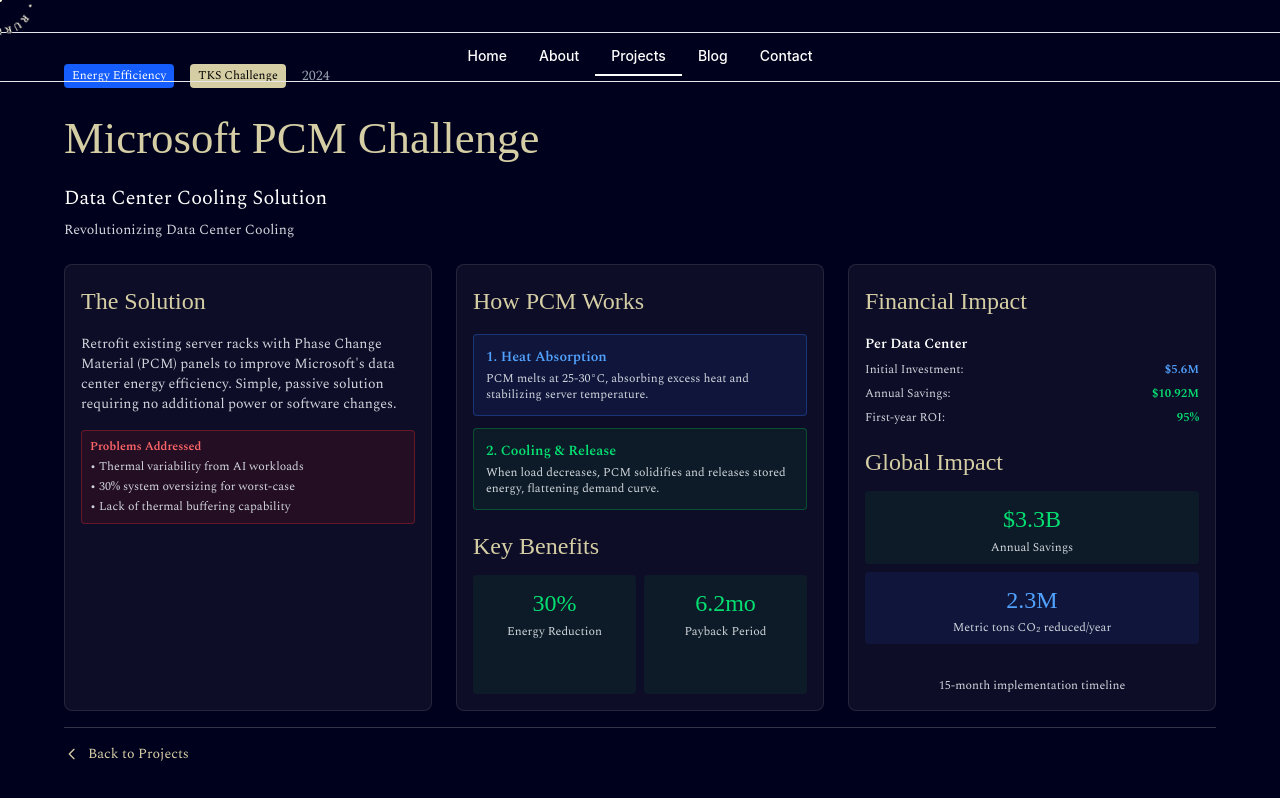
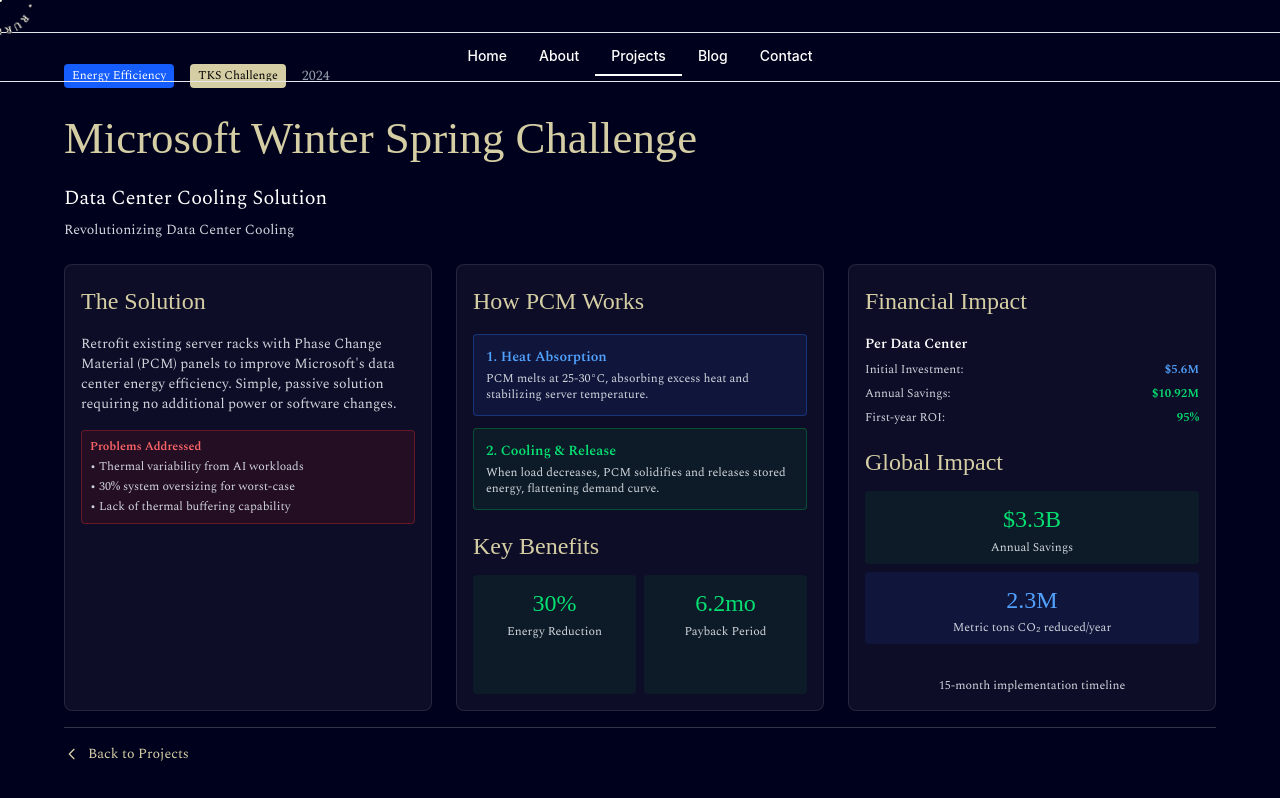
Before and after one commit to SAKETH11111/portfolio, a Next.js app: page /projects/microsoft-pcm in a window 1280 px wide. Built offline with nearby package versions, Linux system fonts and the light colour scheme; a web font is replaced by a local one.

Commit message:
refactor: update project metadata titles and descriptions for Microsoft PCM and Phosphor Solar projects to reflect new challenge names and improve clarity

```diff
--- a/src/app/projects/microsoft-pcm/page.tsx
+++ b/src/app/projects/microsoft-pcm/page.tsx
@@ -4,8 +4,8 @@
 import { Metadata } from 'next';
 
 export const metadata: Metadata = {
-  title: "Microsoft PCM Challenge - Data Center Cooling | Rudaiba",
-  description: "Phase Change Materials for improving energy efficiency in Microsoft data centers - TKS Challenge project by Rudaiba",
+  title: "Microsoft Winter Spring Challenge - Data Center Cooling | Rudaiba",
+  description: "Phase Change Materials for improving energy efficiency in Microsoft data centers - Winter Spring Challenge project by Rudaiba",
   icons: {
     icon: '/images/png-png-urbanbrush-1733.jpg',
     shortcut: '/images/png-png-urbanbrush-1733.jpg',
@@ -37,7 +37,7 @@
               className="text-[#D5CEA5] font-zen-antique leading-tight mb-2"
               style={{ fontSize: 'clamp(1.8rem, 4vw, 2.8rem)' }}
             >
-              Microsoft PCM Challenge
+              Microsoft Winter Spring Challenge
             </h1>
             <p className="text-white font-spectral text-lg md:text-xl mb-2">
               Data Center Cooling Solution
--- a/src/app/projects/phosphor-solar/page.tsx
+++ b/src/app/projects/phosphor-solar/page.tsx
@@ -5,7 +5,7 @@
 
 export const metadata: Metadata = {
   title: "Phosphor Solar Research - Enhanced Efficiency | Rudaiba",
-  description: "Research on utilizing phosphor materials to create more efficient solar panels - TKS Research project by Rudaiba",
+  description: "Research on utilizing phosphor materials to create more efficient solar panels - CRF Research project by Rudaiba",
   icons: {
     icon: '/images/png-png-urbanbrush-1733.jpg',
     shortcut: '/images/png-png-urbanbrush-1733.jpg',
@@ -29,7 +29,7 @@
                 Solar Technology
               </span>
               <span className="bg-[#D5CEA5] text-black px-2 py-1 text-xs font-spectral rounded">
-                TKS Research
+                CRF Research
               </span>
               <span className="text-gray-400 font-spectral text-sm">2025</span>
             </div>
```
